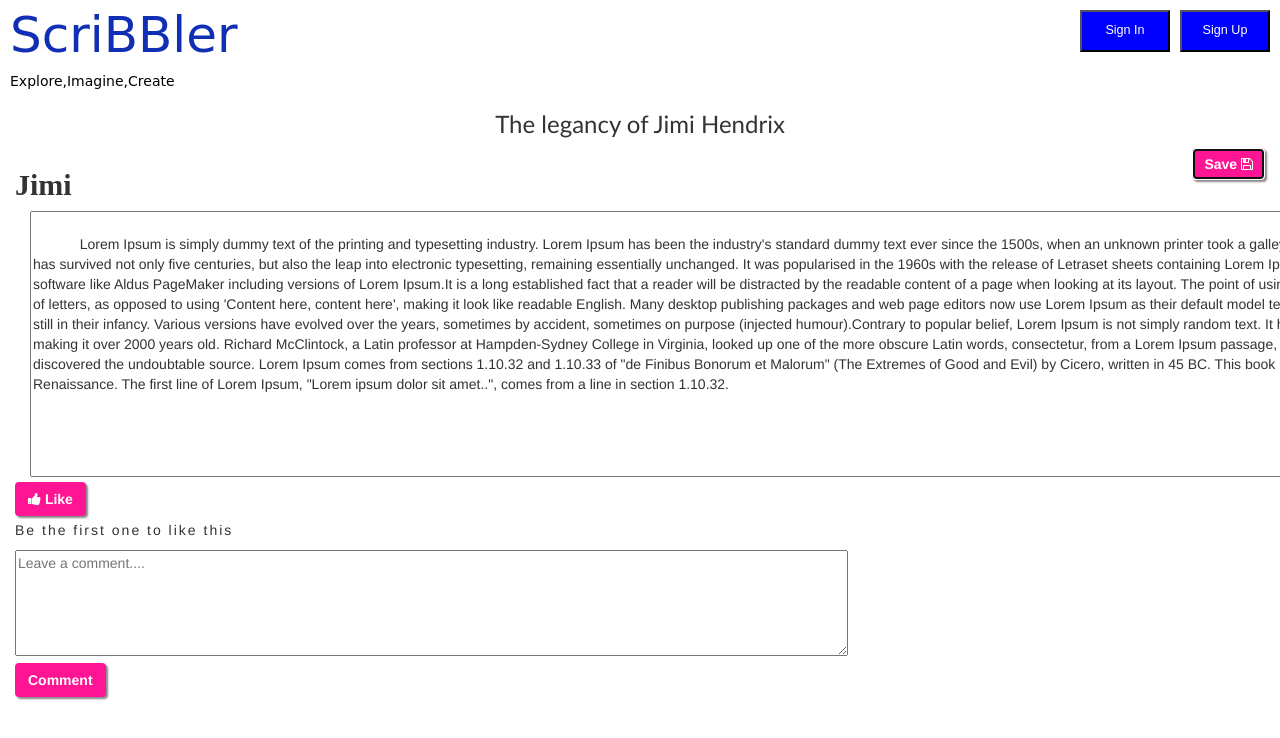
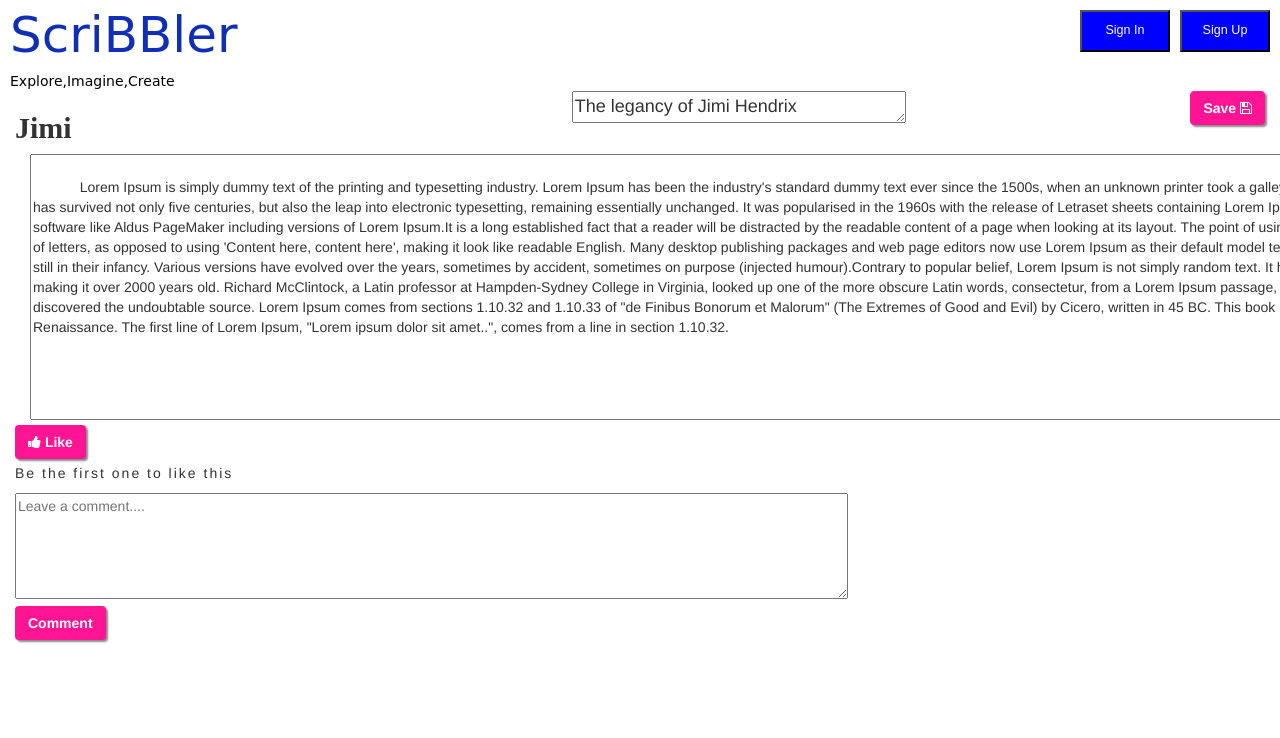
Before and after one commit to Gurucharan2001/Scribbler-Project, a plain HTML site: page html/post.html in a window 1280 px wide. Both pictures are taken after a click on the button "Edit". Shown: the top 738 px of the page. Drawn offline with nearby package versions, Linux system fonts and the light colour scheme; a web font is replaced by a local one.

Commit message:
Complete the edit and save functionality

```diff
--- a/html/post.html
+++ b/html/post.html
@@ -23,10 +23,11 @@
         <p class="middleText">Explore,Imagine,Create</p>
     </div>
   <!--code for the posts-->
-    <div class="container-fluid">
-      <h3 class="text-center mb-3" style="font-family: 'Gill Sans', 'Gill Sans MT', Calibri, 'Trebuchet MS', sans-serif;">The legancy of Jimi Hendrix</h3>
+    <div class="container-fluid" id="main-box">
+      <h3 class="text-center mb-3" style="font-family: 'Gill Sans', 'Gill Sans MT', Calibri, 'Trebuchet MS', sans-serif;" id="post-title">The legancy of Jimi Hendrix</h3>
       <h3 style="font-family: Edwardian Script ITC;font-weight: bolder;font-size: 30px;float: left;">Jimi</h3>
       <button class="btn text-light edit-btn" id="edit-btn">Edit <i class='fa fa-edit' id="edit-icon"></i></button>
+      <button class="btn text-light save-btn" id="save-btn">Save <i class="fa fa-save"></i></button>
       <div class="container-fluid text-justify" id="post-text1">
         <!-- <textarea readonly id="blog-text" rows="13" cols="225" class="d-none"></textarea> -->
         <p style="
--- a/scripts/post.js
+++ b/scripts/post.js
@@ -1,14 +1,45 @@
 //Edit button
 $(document).ready(function(){
     $(".edit-btn").click(function(){
-        $("#edit-btn").html("Save  <i class='fa fa-save'></i>")
-        var edit_box = $("<textarea cols='200' rows='13'></textarea>")
-        edit_box.attr("id","edited-text-box")
+        $("#edit-btn").css("display","none")
+        $("#save-btn").css("display","block")
+        var edit_content = $("<textarea cols='200' rows='13'></textarea>")
+        edit_content.attr("id","edited-text-box")
         var text_post = $("#blog-text").html()
-        edit_box.html(text_post)
-        $("#post-text1").append(edit_box)
+        edit_content.html(text_post)
+        $("#post-text1").append(edit_content)
+
+        var edit_title = $("<textarea cols='30' rows='1' style='font-size:18px;'></textarea>")
+        var post_title = $("#post-title").html()
+        edit_title.attr("id","edited-title")
+        edit_title.html(post_title)
+        $("#main-box").append(edit_title)
+        $("#post-title").css("display","none")
+        edit_title.css("margin-left","40%")
+
+
         $("#blog-text").css("display","none")
         $("#edit-btn").css("border","none")
+    })
+
+    //save the new post
+    $("#save-btn").click(function(){
+        $("#edit-btn").css("display","block")
+        $("#save-btn").css("display","none")
+
+        $("#blog-text").html()
+        $("#post-title").html()
+
+
+        var new_post = $("textarea#edited-text-box").val()
+        var edited_title = $("textarea#edited-title").val()
+        $("#blog-text").css("display","block")
+        $("#blog-text").html(new_post)
+
+        $("#post-title").css("display","block")
+        $("#post-title").html(edited_title)
+        $("#edited-title").css("display","none")
+        $("#edited-text-box").css("display","none")
     })
 
     //like button
--- a/styles/post.css
+++ b/styles/post.css
@@ -60,11 +60,19 @@ h1{
     box-shadow: 2px 2px 2px #888888;
     border-color: deeppink !important;
 }
-/* .edit-btn:hover{
+.save-btn{
+    float: right;
+    background-color: deeppink;
     color:white;
-} */
+    font-weight: bold;
+    box-shadow: 2px 2px 2px #888888;
+    border-color: deeppink !important;
+    display: none;
+}
 
-
+.save-btn:hover{
+    color: white;
+}
 
 .like-btn{
     float: left;
```
